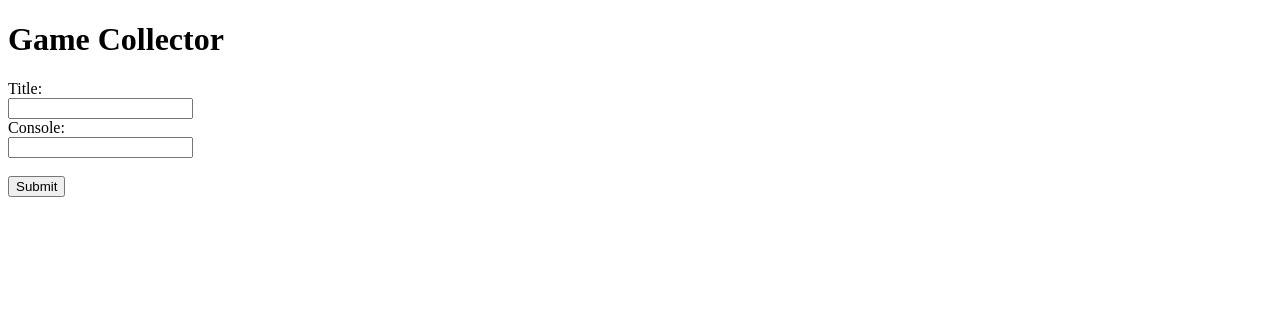
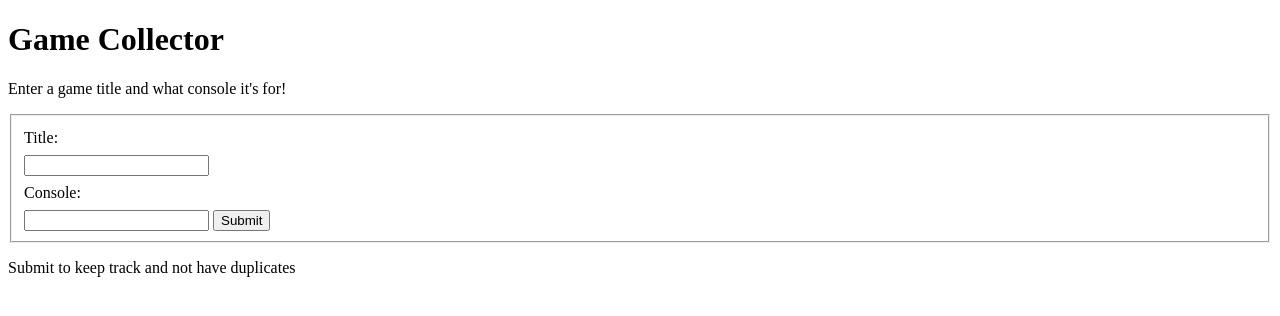
Before and after one commit to dkahuna/game_collector, a plain HTML site: page index.html in a window 1280 px wide. Drawn offline with Linux system fonts and the light colour scheme.

Commit message:
spacing with css

```diff
--- a/index.html
+++ b/index.html
@@ -10,14 +10,17 @@
 <body>
     <h1>Game Collector</h1>
 
-    <form>
-        <label for="title">Title:</label><br>
-        <input type="text" id="title" name="title"><br>
-        <label for="console">Console:</label><br>
-        <input type="text" id="console" name="console"><br>
-        <br>
-        <input type="submit" value="Submit">
+    <p>Enter a game title and what console it's for!</p>
+    <form method="post">
+        <fieldset>
+            <label for="title">Title:</label>
+            <input type="text" id="title" name="title">
+            <label for="console">Console:</label>
+            <input type="text" id="console" name="console">
+            <input type="submit" value="Submit">
+        </fieldset>
     </form>
+    <p>Submit to keep track and not have duplicates</p>
 
 </body>
 </html>
--- a/styles.css
+++ b/styles.css
@@ -1,4 +1,4 @@
-#collect {
-    background-color: blue;
-
+label {
+    display: block;
+    margin: 0.5rem 0;
 }
```
